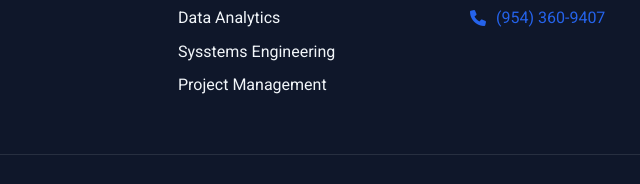
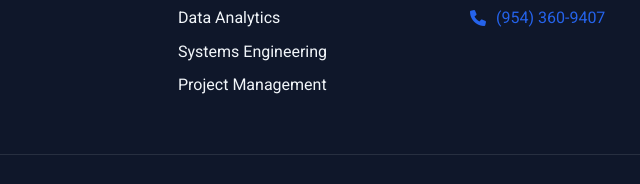
Before and after one commit to waltidor001/nexience, a website: page index.html in a window 1280 px wide. Shown: the part 3772-3956 px from the top of the page, 486-1126 px from the left. Drawn offline with Linux system fonts and the light colour scheme.

Commit message:
Update index.html

```diff
--- a/index.html
+++ b/index.html
@@ -188,7 +188,7 @@
                     <ul>
                         <li><a href="services.html#software">Software Engineering</a></li>
                         <li><a href="services.html#data">Data Analytics</a></li>
-                        <li><a href="services.html#systems">Sysstems Engineering</a></li>
+                        <li><a href="services.html#systems">Systems Engineering</a></li>
                         <li><a href="services.html#project">Project Management</a></li>
                     </ul>
                 </div>
```
